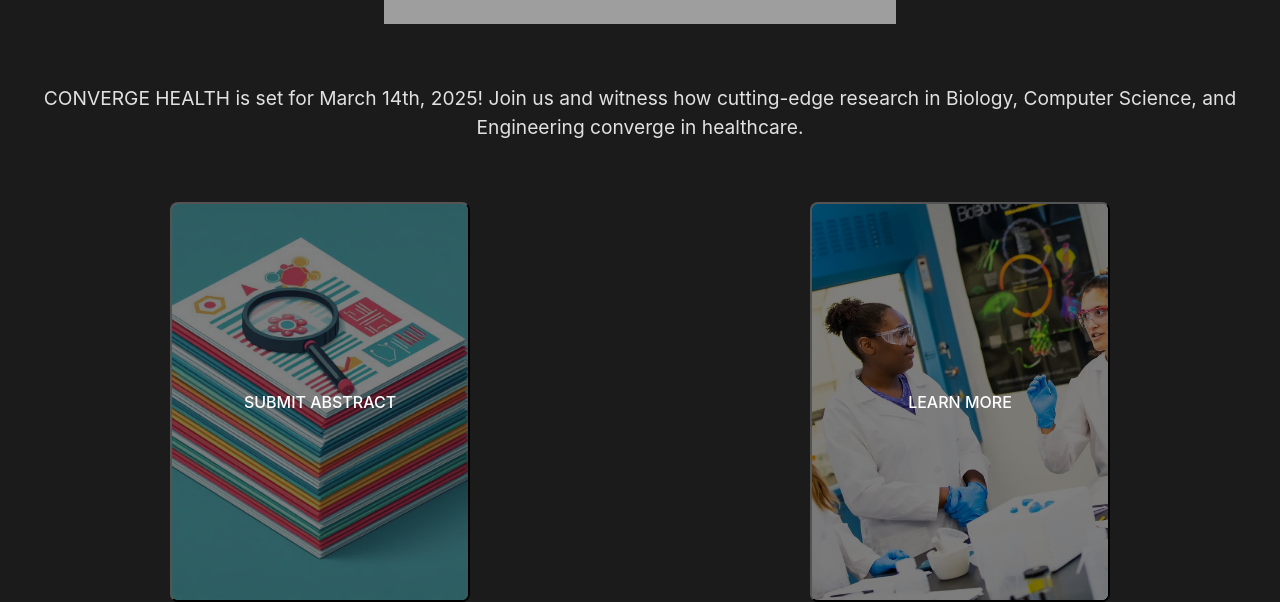
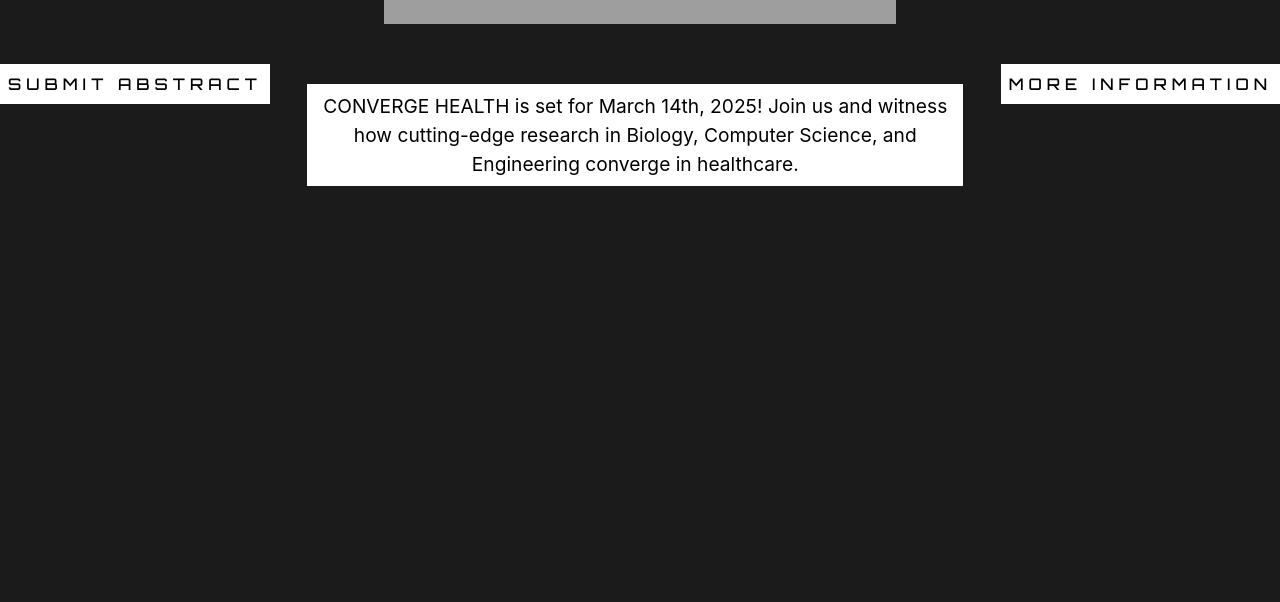
Before and after one commit to Stephan905/CONVERGEHEALTH, a React (Vite) app: page / in a window 1280 px wide. Shown: the part 240-842 px from the top of the page. After the commit the page ends 800 px from the top, so only its background shows below. Built offline with nearby package versions, Linux system fonts and the light colour scheme; grey boxes are pictures that could not be loaded.

Commit message:
black text white background new font

```diff
--- a/index.html
+++ b/index.html
@@ -5,6 +5,9 @@
     <link rel="icon" type="image/svg+xml" href="/vite.svg" />
     <meta name="viewport" content="width=device-width, initial-scale=1.0" />
     <title>CONVERGE HEALTH</title>
+    <link rel="preconnect" href="https://fonts.googleapis.com">
+<link rel="preconnect" href="https://fonts.gstatic.com" crossorigin>
+<link href="https://fonts.googleapis.com/css2?family=Orbitron:wght@400..900&display=swap" rel="stylesheet">
   </head>
   <body>
     <div id="root"></div>
--- a/src/Home/Home.jsx
+++ b/src/Home/Home.jsx
@@ -40,26 +40,18 @@
           <Countdown goalDate={goalDate} />
         </div>
 
+        <div className="nav">
+        <a href="https://submit.convergehealth.cc" target="_blank" rel="noopener noreferrer">
+          <div className="mobile-button">SUBMIT ABSTRACT</div>
+        </a>
         <div className="intro">
           CONVERGE HEALTH is set for March 14th, 2025! Join us and witness how
           cutting-edge research in Biology, Computer Science, and Engineering
           converge in healthcare.
         </div>
-        <div className="nav">
-          <a href="https://submit.convergehealth.cc" target="_blank" rel="noopener noreferrer">
-            <button className="submit-abstract">
-              <div className="overlay">
-                <div className="abstract-button">SUBMIT ABSTRACT</div>
-              </div>
-            </button>
-          </a>
-          <Link to={"/about"}>
-            <button className="learn-more">
-              <div className="overlay">
-                <div className="learn-button">LEARN MORE</div>
-              </div>
-            </button>
-          </Link>
+        <Link to={"/about"}>
+          <div className="mobile-button">MORE INFORMATION</div>
+        </Link>
         </div>
       </div>
     </div>
--- a/src/index.css
+++ b/src/index.css
@@ -115,10 +115,23 @@
   font-size: larger;
   padding: 20px;
   margin-bottom: 40px;
+  padding: 8px;
+  background-color: white;
+  color: black;
+  margin: 20px auto;
+  font-weight: 400;
+  width: 50%;
 }
 .nav {
   display: flex;
   justify-content: space-around;
+}
+
+.simple-submit-abstract {
+  background-color: white;
+  width: 300px;
+  height: 80px;
+  align-content: center;
 }
 
 .submit-abstract {
--- a/src/mobile.css
+++ b/src/mobile.css
@@ -72,8 +72,8 @@
   height: 79%;
   width: 75%;
   position: absolute;
-  bottom: 0;
-  margin-bottom: 20px;
+  bottom: 40px;
+  margin-bottom: 40px;
   z-index: 3;
   transition-delay: 1.5s;
   transition-duration: 1s;
@@ -93,16 +93,20 @@
 
 .mobile-button {
   background-color: white;
-  color: #4f00b6;
+  color: black;
   padding: 8px;
   font-weight: bold;
   margin: 0 0 20px 0;
   letter-spacing: 5px;
+  font-family: "Orbitron", sans-serif;
+  font-optical-sizing: auto;
+  font-weight: 500;
+  font-style: normal;
 }
 
 .more-info {
   padding: 8px;
   background-color: white;
-  color: #4f00b6;
+  color: black;
   margin: 20px 0 0 0;
 }
```
